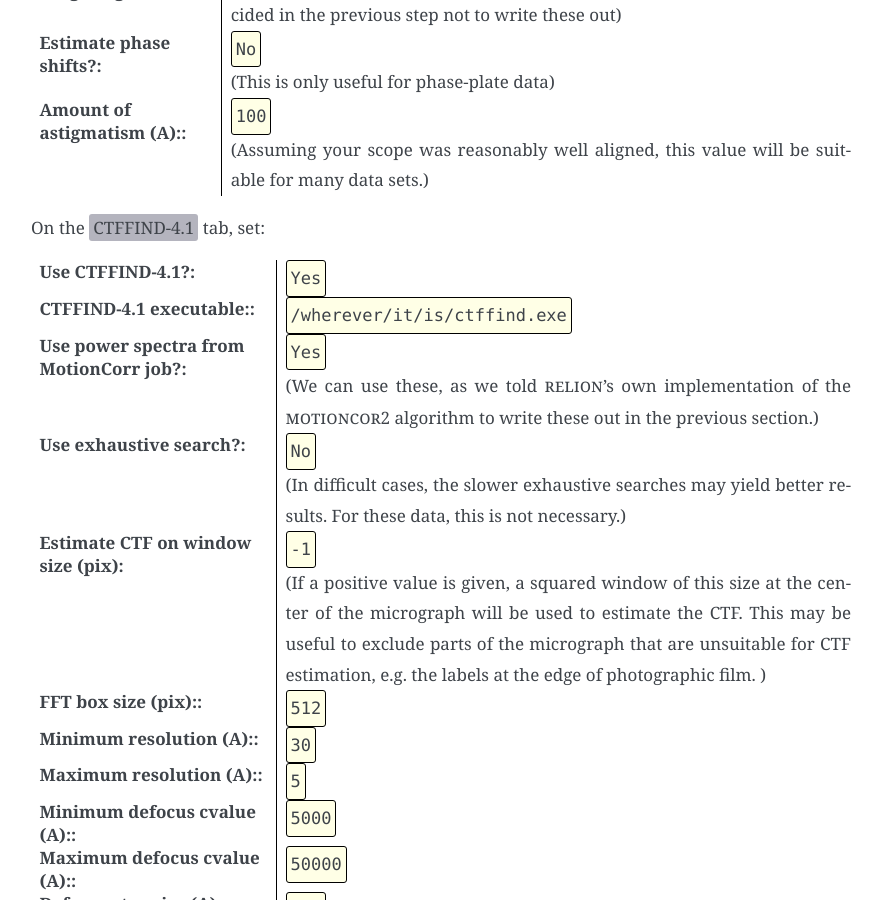
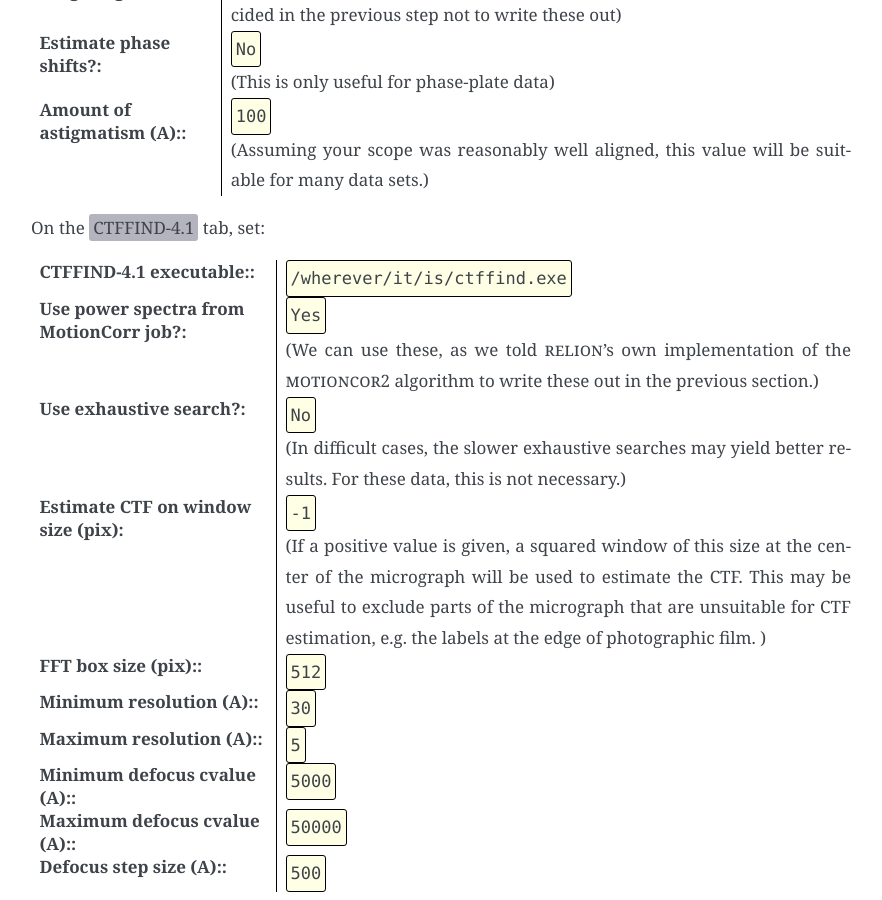
Before and after one commit to 3dem/relion-documents, a Sphinx documentation site: the page built from source/SPA_tutorial/Preprocessing.rst, in a window 1280 px wide and 900 px high, scrolled down 5854 px. Shown: the whole window, without its empty margins (309-1191 px from the left). Built offline with Sphinx 7.4.7, drawn with Linux system fonts in a browser that asks for light colours; cross-references to code outside the pages are shown as plain code.

Commit message:
RELION 5.0 always uses CTFFIND 4.1.

```diff
--- a/source/SPA_tutorial/Preprocessing.rst
+++ b/source/SPA_tutorial/Preprocessing.rst
@@ -230,8 +230,6 @@ On the :guitab:`I/O`:
 
 On the :guitab:`CTFFIND-4.1` tab, set:
 
-:Use CTFFIND-4.1?: Yes
-
 :CTFFIND-4.1 executable:: /wherever/it/is/ctffind.exe
 
 :Use power spectra from MotionCorr job?: Yes
```
